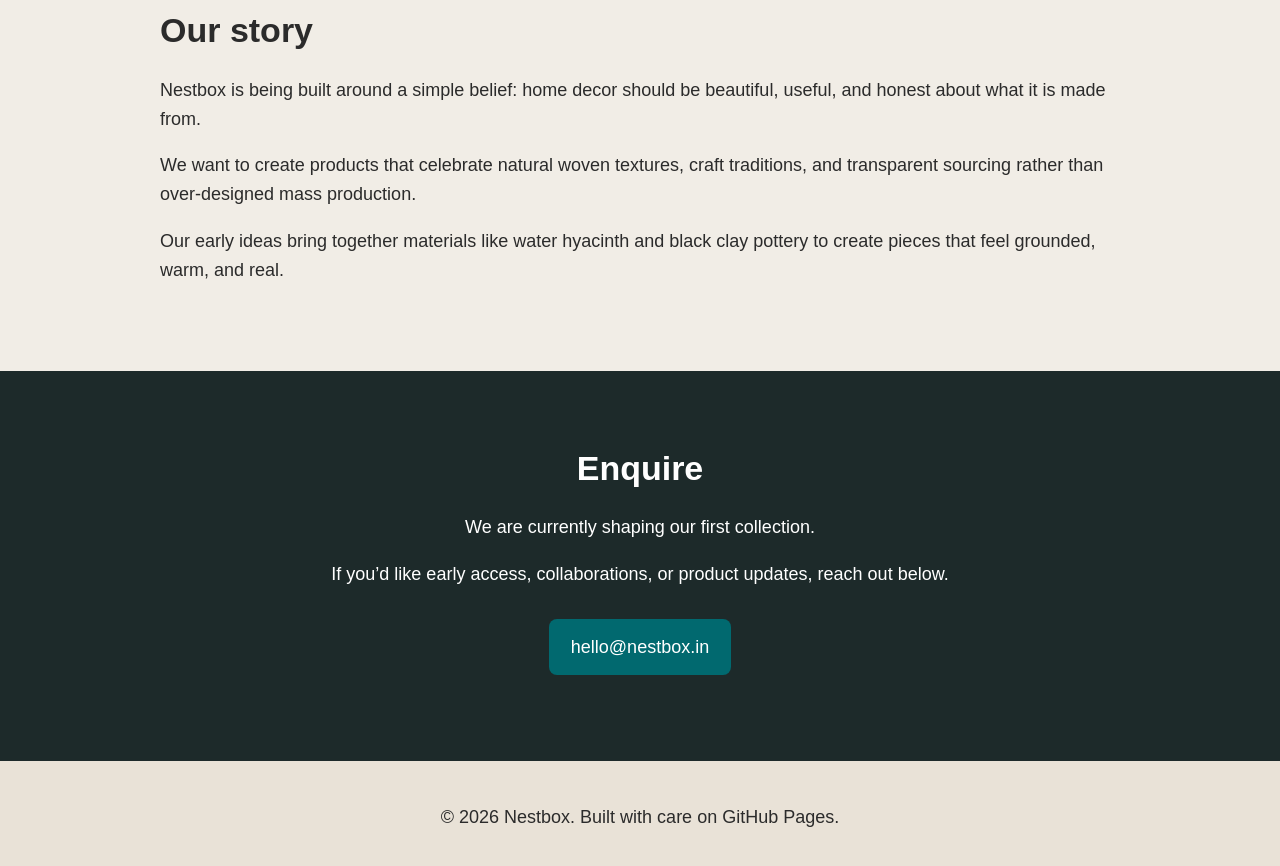
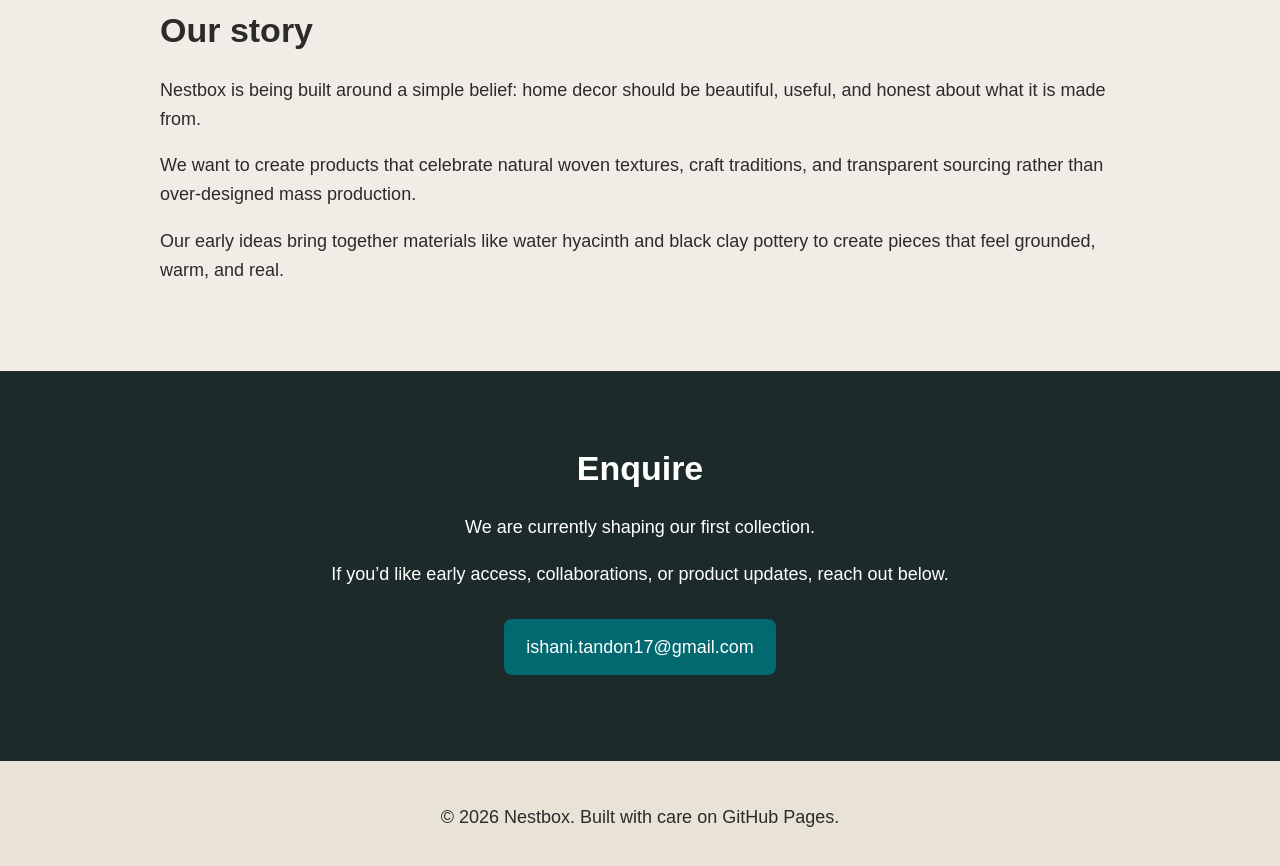
Before and after one commit to ishanitandon17/ishanitandon17.github.io, a plain HTML site: page index.html in a window 1280 px wide. Shown: the part 964-1830 px from the top of the page. Drawn offline with Linux system fonts and the light colour scheme.

```diff
--- a/index.html
+++ b/index.html
@@ -133,7 +133,7 @@
       <h2>Enquire</h2>
       <p>We are currently shaping our first collection.</p>
       <p>If you’d like early access, collaborations, or product updates, reach out below.</p>
-      <p><a class="btn" href="mailto:ishani.tandon17@gmail.com">hello@nestbox.in</a></p>
+      <p><a class="btn" href="mailto:ishani.tandon17@gmail.com">ishani.tandon17@gmail.com</a></p>
     </div>
   </section>
 
```
